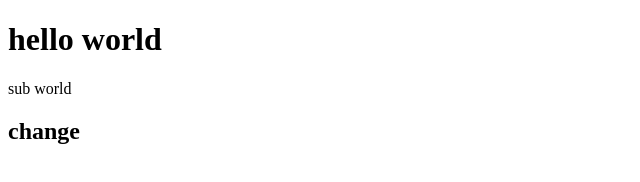
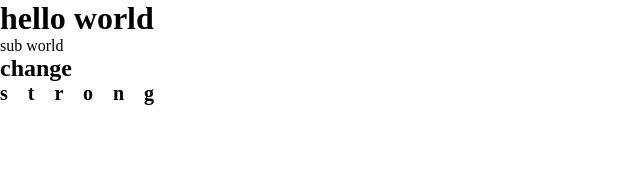
Before and after one commit to tkg-reis/git_practice, a plain HTML site: page index.html in a window 1280 px wide. Shown: the whole page, without its empty margins (0-640 px from the left). Drawn offline with Linux system fonts and the light colour scheme.

Commit message:
add strong html and css

```diff
--- a/index.html
+++ b/index.html
@@ -3,6 +3,7 @@
 <head>
     <meta charset="UTF-8">
     <meta name="viewport" content="width=device-width, initial-scale=1.0">
+    <link rel="stylesheet" href="style.css">
     <title>Document</title>
 </head>
 <body>
@@ -11,5 +12,6 @@
         <span class="foo">sub world</span>
     </p>
     <h2>change</h2>
+    <strong class="strong">strong</strong>
 </body>
 </html>
--- a/style.css
+++ b/style.css
@@ -0,0 +1,10 @@
+* {
+    margin: 0;
+    box-sizing: border-box;
+    padding: 0;
+}
+
+.strong {
+    letter-spacing: 1em;
+    font-size: 20px;
+}
```
